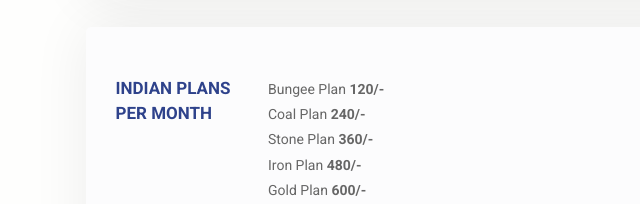
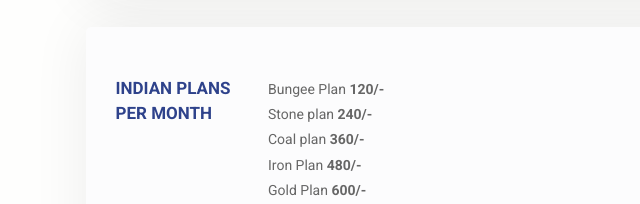
Before and after one commit to minefluxjdi/godhost, a plain HTML site: page index.html in a window 1280 px wide. Shown: the part 1050-1254 px from the top of the page, 82-722 px from the left. Drawn offline with nearby package versions, Linux system fonts and the light colour scheme.

Commit message:
Update index.html

```diff
--- a/index.html
+++ b/index.html
@@ -206,11 +206,11 @@
                                  <strong>120/-</strong>
                               </div>
                               <div class="Hosting-price">
-                                 <span>Coal Plan</span>
+                                 <span>Stone plan</span>
                                  <strong>240/-</strong>
                               </div>
                               <div class="Hosting-price">
-                                 <span>Stone Plan</span>
+                                 <span>Coal plan</span>
                                  <strong>360/-</strong>
                               </div>
                               <div class="Hosting-price">
```
